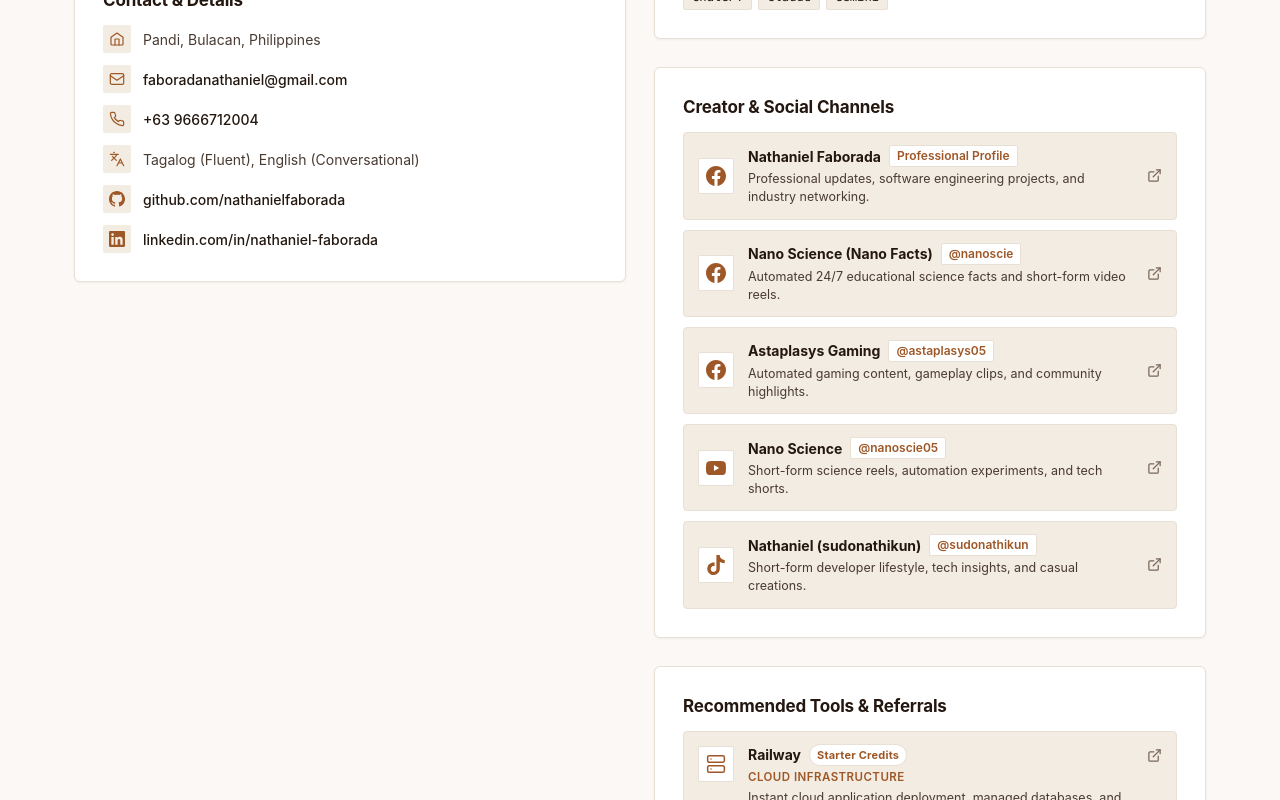
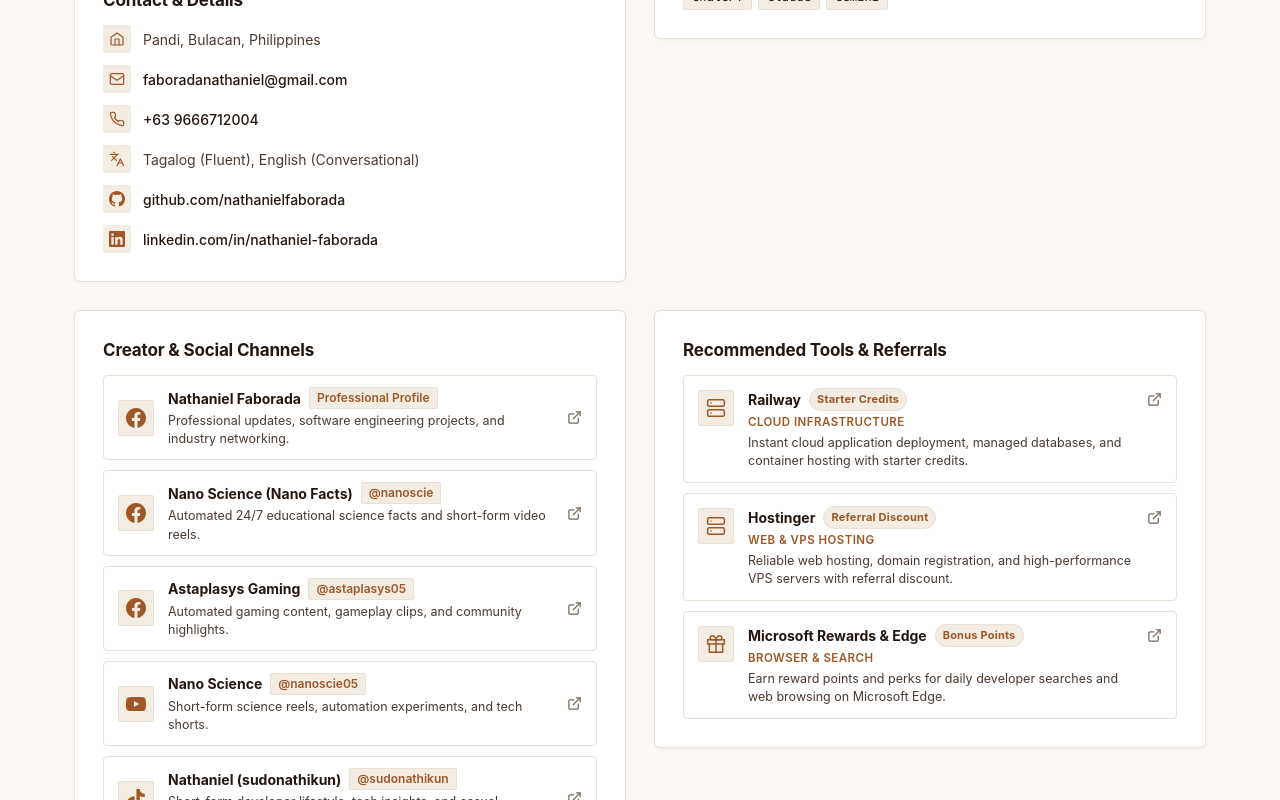
Before and after one commit to nathanielfaborada/nathanielfaborada.github.io, a React (Vite) app: page /about in a window 1280 px wide. Shown: the part 620-1420 px from the top of the page. Built offline with nearby package versions, Linux system fonts and the light colour scheme.

Commit message:
fix(about): re-architect layout into symmetrical two-row thematic grid eliminating blank space

```diff
--- a/src/pages/PublicPages/About/AboutPage.css
+++ b/src/pages/PublicPages/About/AboutPage.css
@@ -1,3 +1,13 @@
+.about-sections-wrapper {
+  display: flex;
+  flex-direction: column;
+  gap: 28px;
+}
+
+.about-section {
+  width: 100%;
+}
+
 .about-cards-grid {
   display: grid;
   grid-template-columns: 1fr 1fr;
@@ -151,18 +161,19 @@
   display: flex;
   align-items: center;
   gap: 14px;
-  padding: 12px 14px;
+  padding: 11px 14px;
   min-height: 44px;
-  background-color: var(--bg-surface-subtle);
+  background-color: var(--bg-surface);
   border: 1px solid var(--border-subtle);
   border-radius: var(--radius-md, 6px);
   text-decoration: none;
   color: inherit;
-  transition: transform 0.18s ease, border-color 0.18s ease, box-shadow 0.18s ease;
+  transition: transform 0.18s ease, border-color 0.18s ease, box-shadow 0.18s ease, background-color 0.18s ease;
 }
 
 .creator-channel-card:hover {
-  transform: translateY(-1px);
+  transform: translateY(-2px);
+  background-color: var(--bg-surface-subtle);
   border-color: var(--accent-primary);
   box-shadow: 0 4px 12px rgba(0, 0, 0, 0.05);
 }
@@ -176,7 +187,7 @@
   width: 36px;
   height: 36px;
   border-radius: var(--radius-sm, 4px);
-  background-color: var(--bg-surface);
+  background-color: var(--bg-surface-subtle);
   border: 1px solid var(--border-subtle);
   display: flex;
   align-items: center;
@@ -214,7 +225,7 @@
   font-size: 0.75rem;
   font-weight: 600;
   color: var(--accent-text);
-  background-color: var(--bg-surface);
+  background-color: var(--bg-surface-subtle);
   border: 1px solid var(--border-subtle);
   padding: 1px 7px;
   border-radius: var(--radius-sm, 4px);
@@ -256,16 +267,17 @@
   gap: 14px;
   padding: 12px 14px;
   min-height: 44px;
-  background-color: var(--bg-surface-subtle);
+  background-color: var(--bg-surface);
   border: 1px solid var(--border-subtle);
   border-radius: var(--radius-md, 6px);
   text-decoration: none;
   color: inherit;
-  transition: transform 0.18s ease, border-color 0.18s ease, box-shadow 0.18s ease;
+  transition: transform 0.18s ease, border-color 0.18s ease, box-shadow 0.18s ease, background-color 0.18s ease;
 }
 
 .developer-referral-card:hover {
-  transform: translateY(-1px);
+  transform: translateY(-2px);
+  background-color: var(--bg-surface-subtle);
   border-color: var(--accent-primary);
   box-shadow: 0 4px 12px rgba(0, 0, 0, 0.05);
 }
@@ -279,7 +291,7 @@
   width: 36px;
   height: 36px;
   border-radius: var(--radius-sm, 4px);
-  background-color: var(--bg-surface);
+  background-color: var(--bg-surface-subtle);
   border: 1px solid var(--border-subtle);
   display: flex;
   align-items: center;
@@ -318,7 +330,7 @@
   font-size: 0.6875rem;
   font-weight: 700;
   color: var(--accent-text);
-  background-color: var(--bg-surface);
+  background-color: var(--bg-surface-subtle);
   border: 1px solid var(--border-subtle);
   padding: 2px 7px;
   border-radius: 9999px;
--- a/src/pages/PublicPages/About/AboutPage.jsx
+++ b/src/pages/PublicPages/About/AboutPage.jsx
@@ -25,6 +25,9 @@ export default function AboutPage() {
           paddingBottom: '80px',
         }}
       >
+        <div className="about-sections-wrapper">
+          {/* Section 1: Professional Background & Technical Skills */}
+          <section className="about-section" aria-label="Professional Background and Technical Skills">
             <div className="about-cards-grid">
               <div className="about-col">
                 <WorkExperienceCard experiences={PROFILE_DATA.workExperience} />
@@ -34,9 +37,22 @@ export default function AboutPage() {
 
               <div className="about-col">
                 <LearnedSkillsCard skills={PROFILE_DATA.learnedSkills} />
+              </div>
+            </div>
+          </section>
+
+          {/* Section 2: Online Presence & Recommended Developer Resources */}
+          <section className="about-section" aria-label="Online Presence and Developer Resources">
+            <div className="about-cards-grid">
+              <div className="about-col">
                 <CreatorChannelsCard channels={PROFILE_DATA.creatorChannels} />
+              </div>
+
+              <div className="about-col">
                 <DeveloperReferralsCard referrals={PROFILE_DATA.developerReferrals} />
               </div>
+            </div>
+          </section>
         </div>
       </div>
     </div>
```
Also changed, not shown: 5 other files (tests, documents, lock files or other folders). Lines whose indentation alone changed are shown as unchanged.
